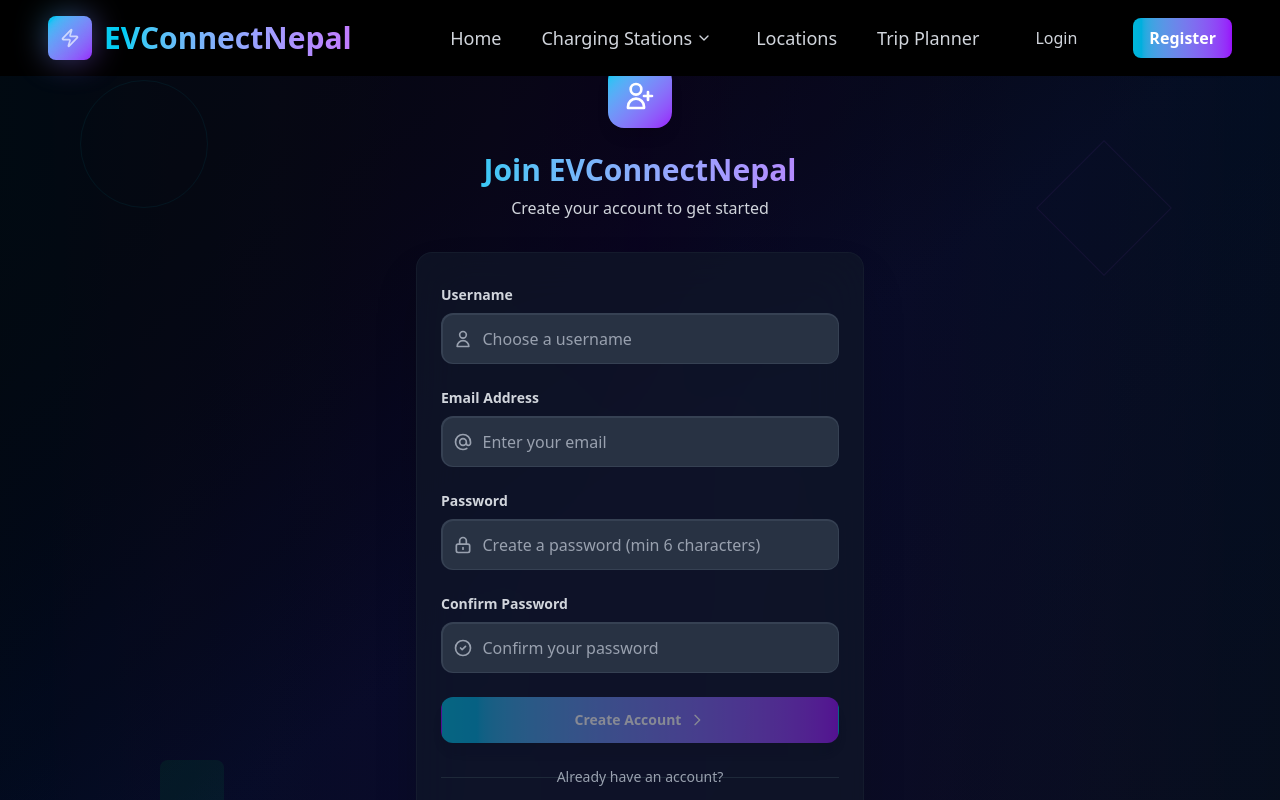
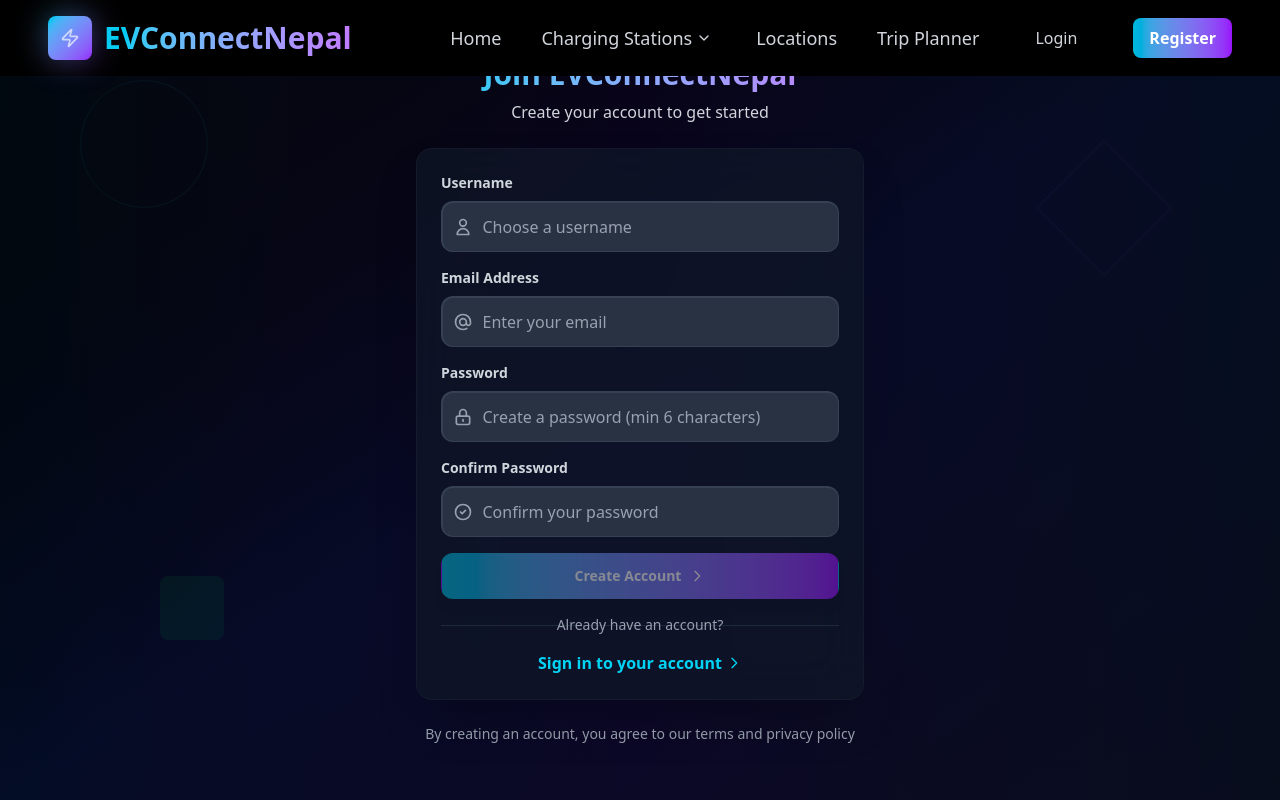
Before and after one commit to Ujwol1086/EV_ChargingStation_And_SlotBooking, a React (Vite) app in the folder frontend/: page /register in a window 1280 px wide. Shown: the top 800 px of the page. Built offline with nearby package versions, Linux system fonts and the light colour scheme.

Commit message:
Register Logo removed

```diff
--- a/frontend/src/pages/Register.jsx
+++ b/frontend/src/pages/Register.jsx
@@ -46,7 +46,7 @@ export default function Register() {
   };
 
   return (
-    <div className="min-h-screen relative bg-gradient-to-br from-black via-slate-950 to-gray-950 flex flex-col justify-center py-16 px-6">
+    <div className="min-h-screen relative bg-gradient-to-br from-black via-slate-950 to-gray-950 flex flex-col justify-center py-8 px-6">
       {/* Background decoration to match Home */}
       <div className="absolute inset-0 opacity-40 pointer-events-none">
         <div className="absolute inset-0 bg-gradient-to-r from-cyan-600/15 via-purple-600/15 to-green-600/15 animate-pulse" />
@@ -57,15 +57,8 @@ export default function Register() {
       </div>
 
       <div className="relative sm:mx-auto sm:w-full sm:max-w-md">
-        {/* Logo and Header */}
-        <div className="text-center mb-8">
-          <div className="flex justify-center mb-6">
-            <div className="w-16 h-16 bg-gradient-to-br from-cyan-400 to-purple-600 rounded-2xl flex items-center justify-center shadow-lg">
-              <svg className="w-8 h-8 text-white" fill="none" stroke="currentColor" viewBox="0 0 24 24">
-                <path strokeLinecap="round" strokeLinejoin="round" strokeWidth={2} d="M18 9v3m0 0v3m0-3h3m-3 0h-3m-2-5a4 4 0 11-8 0 4 4 0 018 0zM3 20a6 6 0 0112 0v1H3v-1z" />
-              </svg>
-            </div>
-          </div>
+        {/* Header */}
+        <div className="text-center mb-6">
           <h2 className="text-3xl font-bold bg-gradient-to-r from-cyan-400 to-purple-400 bg-clip-text text-transparent">
             Join EVConnectNepal
           </h2>
@@ -75,11 +68,11 @@ export default function Register() {
         </div>
 
         {/* Registration Form */}
-        <div className="bg-gray-900/70 backdrop-blur-xl py-8 px-6 shadow-2xl rounded-2xl border border-gray-800/40">
+        <div className="bg-gray-900/70 backdrop-blur-xl py-6 px-6 shadow-2xl rounded-2xl border border-gray-800/40">
           {error && (
-            <div className="bg-red-500/10 border border-red-500/30 rounded-xl p-4 mb-6">
+            <div className="bg-red-500/10 border border-red-500/30 rounded-xl p-3 mb-4">
               <div className="flex items-center">
-                <svg className="w-5 h-5 text-red-400 mr-3" fill="none" stroke="currentColor" viewBox="0 0 24 24">
+                <svg className="w-4 h-4 text-red-400 mr-2" fill="none" stroke="currentColor" viewBox="0 0 24 24">
                   <path strokeLinecap="round" strokeLinejoin="round" strokeWidth={2} d="M12 8v4m0 4h.01M21 12a9 9 0 11-18 0 9 9 0 0118 0z" />
                 </svg>
                 <p className="text-sm text-red-300">{error}</p>
@@ -87,7 +80,7 @@ export default function Register() {
             </div>
           )}
 
-          <form className="space-y-6" onSubmit={handleSubmit(onSubmit)}>
+          <form className="space-y-4" onSubmit={handleSubmit(onSubmit)}>
             <FormInput
               id="username"
               type="text"
@@ -159,7 +152,7 @@ export default function Register() {
           </form>
 
           {/* Divider */}
-          <div className="mt-6 mb-6">
+          <div className="mt-4 mb-4">
             <div className="relative">
               <div className="absolute inset-0 flex items-center">
                 <div className="w-full border-t border-gray-800"></div>
@@ -185,7 +178,7 @@ export default function Register() {
         </div>
 
         {/* Footer */}
-        <div className="mt-8 text-center">
+        <div className="mt-6 text-center">
           <p className="text-sm text-gray-400">
             By creating an account, you agree to our terms and privacy policy
           </p>
```
